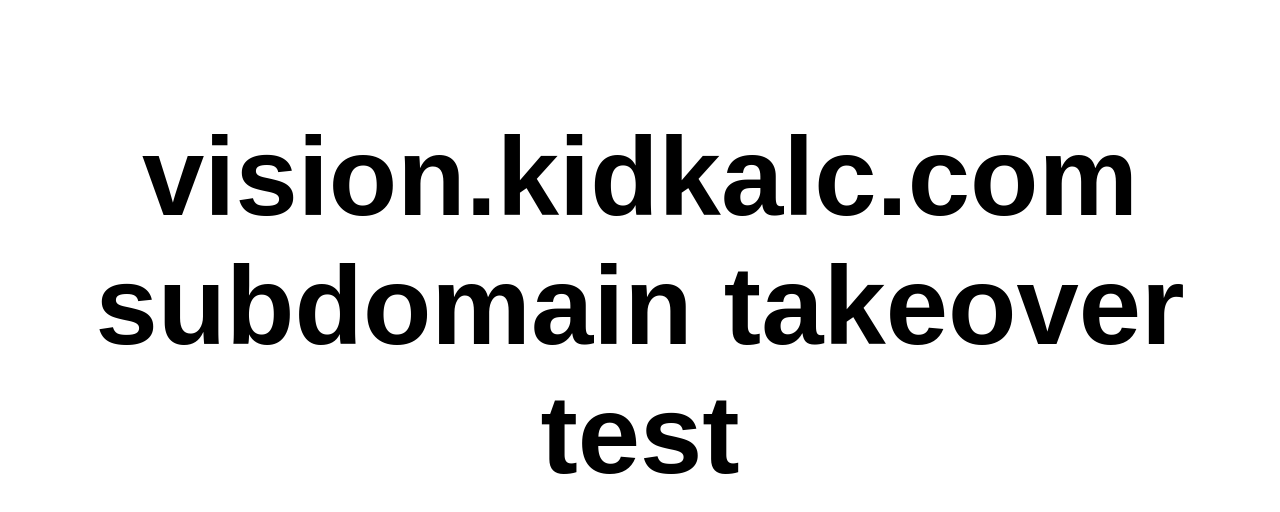
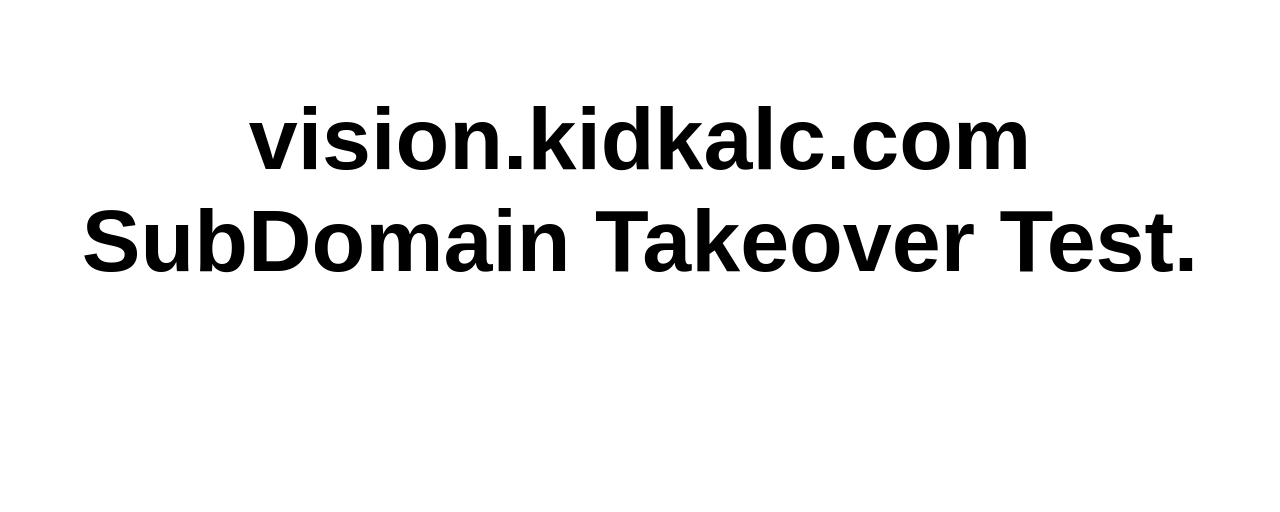
Before and after one commit to burnt-melon/kidkalc-subdomain-takeover-test, a plain HTML site: page index.html in a window 1280 px wide. Drawn offline with Linux system fonts and the light colour scheme.

Commit message:
Update index.html

```diff
--- a/index.html
+++ b/index.html
@@ -1,8 +1,8 @@
 <!DOCTYPE html>
 <html>
   <body>
-    <p style="text-align: center; font-size: 700%; font-family: Arial; font-weight: bold;">
-      vision.kidkalc.com subdomain takeover test
+    <p style="text-align: center; font-size: 550%; font-family: Arial; font-weight: bold;">
+      vision.kidkalc.com SubDomain Takeover Test.
     </p>
   </body>
 </html>
```
